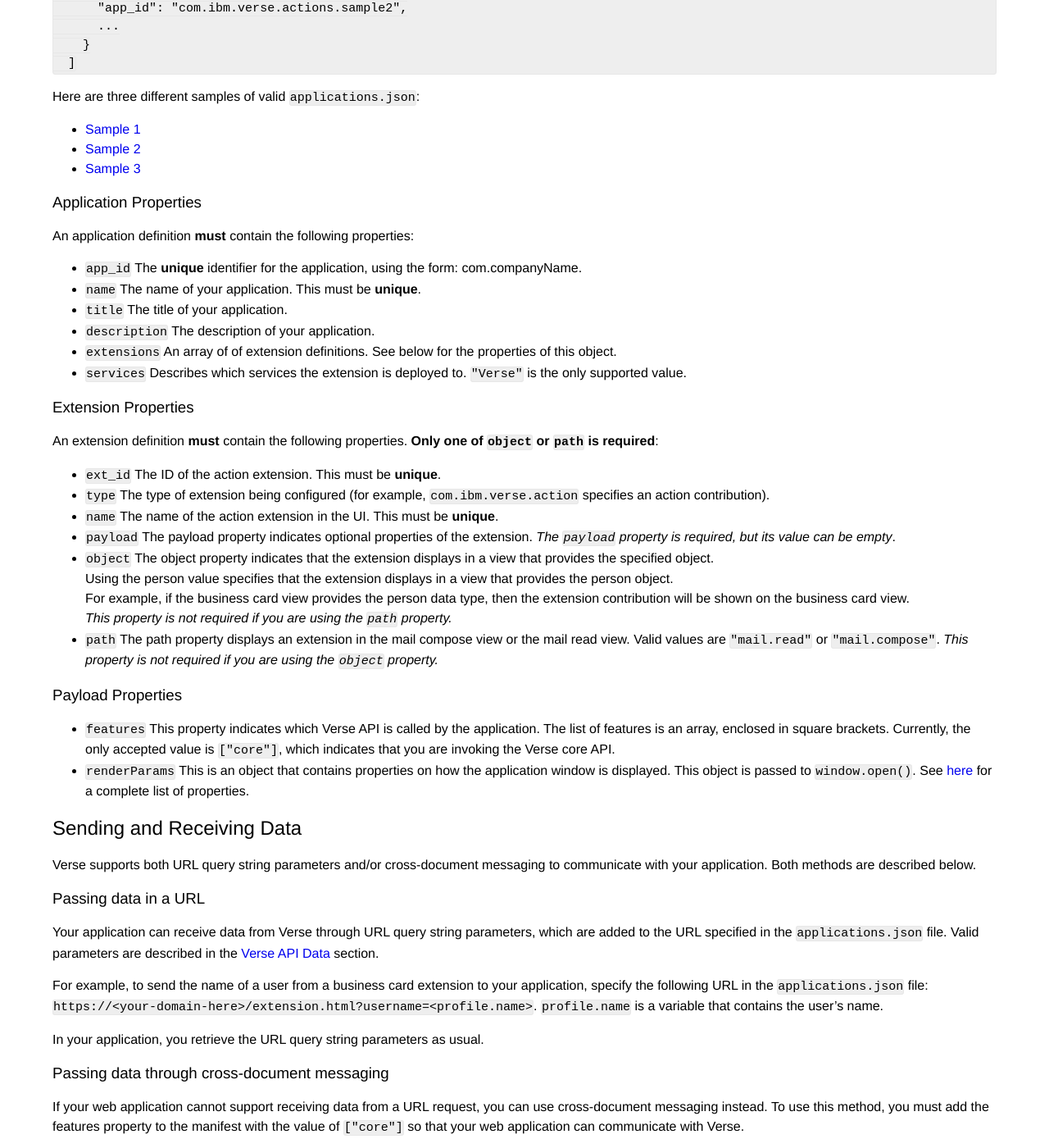
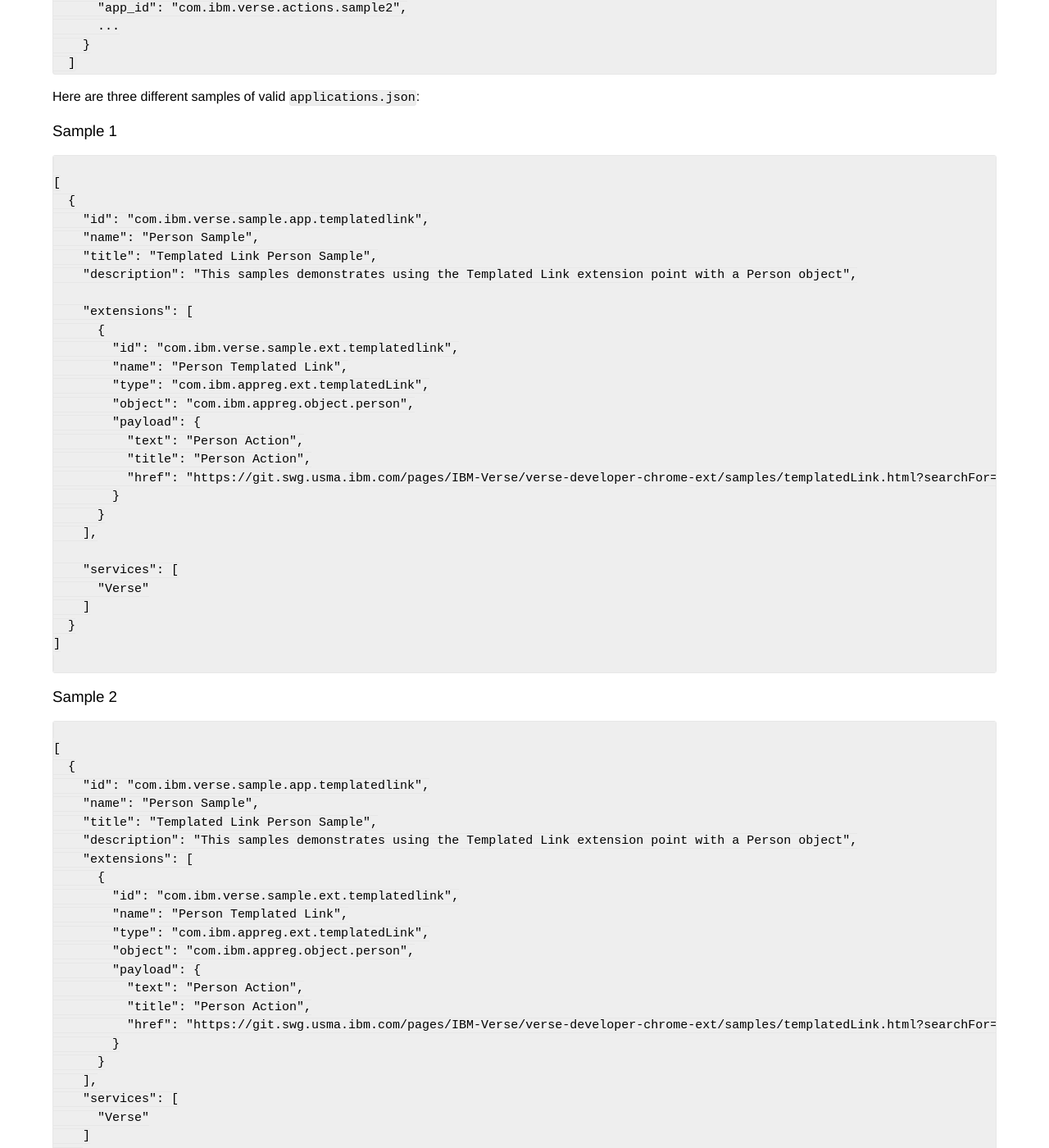
Before and after one commit to ibmverse/verse-developer, a Jekyll site: the page built from _reference/reference.md, in a window 1280 px wide and 1400 px high, scrolled down 6702 px. Shown: the whole window at 82% size. Built offline with Jekyll 4.4.1, drawn with Linux system fonts in a browser that asks for light colours; some of the changed text lies outside the part shown.

Commit message:
259482 added samples

````diff
--- a/_reference/reference.md
+++ b/_reference/reference.md
@@ -299,9 +299,182 @@
 
 Here are three different samples of valid `applications.json`:
 
-* [Sample 1][1]{:target="_blank"}
-* [Sample 2][2]{:target="_blank"}
-* [Sample 3][3]{:target="_blank"}
+### Sample 1
+
+```json
+
+[
+  {
+    "id": "com.ibm.verse.sample.app.templatedlink",
+    "name": "Person Sample",
+    "title": "Templated Link Person Sample",
+    "description": "This samples demonstrates using the Templated Link extension point with a Person object",
+
+    "extensions": [
+      {
+        "id": "com.ibm.verse.sample.ext.templatedlink",
+        "name": "Person Templated Link",
+        "type": "com.ibm.appreg.ext.templatedLink",
+        "object": "com.ibm.appreg.object.person",
+        "payload": {
+          "text": "Person Action",
+          "title": "Person Action",
+          "href": "https://git.swg.usma.ibm.com/pages/IBM-Verse/verse-developer-chrome-ext/samples/templatedLink.html?searchFor=${profile.primaryEmail}"
+        }
+      }
+    ],
+
+    "services": [
+      "Verse"
+    ]
+  }
+]
+
+```
+
+### Sample 2
+
+```json
+
+[
+  {
+    "id": "com.ibm.verse.sample.app.templatedlink",
+    "name": "Person Sample",
+    "title": "Templated Link Person Sample",
+    "description": "This samples demonstrates using the Templated Link extension point with a Person object",
+    "extensions": [
+      {
+        "id": "com.ibm.verse.sample.ext.templatedlink",
+        "name": "Person Templated Link",
+        "type": "com.ibm.appreg.ext.templatedLink",
+        "object": "com.ibm.appreg.object.person",
+        "payload": {
+          "text": "Person Action",
+          "title": "Person Action",
+          "href": "https://git.swg.usma.ibm.com/pages/IBM-Verse/verse-developer-chrome-ext/samples/templatedLink.html?searchFor=${profile.primaryEmail}"
+        }
+      }
+    ],
+    "services": [
+      "Verse"
+    ]
+  },
+  {
+    "id": "com.ibm.verse.sample.app.widget",
+    "name": "Mail Sample",
+    "title": "Mail Sample Title",
+    "description": "Mail Sample Description",
+    "extensions": [
+      {
+        "id": "com.ibm.verse.sample.ext.widget.mail.actions",
+        "name": "Mail Actions Sample",
+        "type": "com.ibm.verse.ext.widget",
+        "payload": {
+          "url": "https://git.swg.usma.ibm.com/pages/IBM-Verse/verse-developer-chrome-ext/samples/actions.html",
+          "features": [
+            "core"
+          ],
+          "actions": [
+            {
+              "id": "com.ibm.verse.ext.mail.compose.action",
+              "path": "mail.compose",
+              "text": "Mail Compose Action",
+              "title": "Mail Compose Action",
+              "location": "window",
+              "renderParams": {
+                "width": "900",
+                "height": "500"
+              }
+            }
+          ]
+        }
+      }
+    ],
+
+    "services": [
+      "Verse"
+    ]
+  }
+]
+
+```
+
+### Sample 3
+
+```json
+
+[
+  {
+    "id": "com.ibm.verse.sample.app.templatedlink",
+    "name": "Person Sample",
+    "title": "Templated Link Person Sample",
+    "description": "This samples demonstrates using the Templated Link extension point with a Person object",
+    "extensions": [
+      {
+        "id": "com.ibm.verse.sample.ext.templatedlink",
+        "name": "Person Templated Link",
+        "type": "com.ibm.appreg.ext.templatedLink",
+        "object": "com.ibm.appreg.object.person",
+        "payload": {
+          "text": "Person Action",
+          "title": "Person Action",
+          "href": "https://git.swg.usma.ibm.com/pages/IBM-Verse/verse-developer-chrome-ext/samples/templatedLink.html?searchFor=${profile.primaryEmail}"
+        }
+      }
+    ],
+    "services": [
+      "Verse"
+    ]
+  },
+  {
+    "id": "com.ibm.verse.sample.app.widget",
+    "name": "Mail Sample",
+    "title": "Mail Sample Title",
+    "description": "Mail Sample Description",
+    "extensions": [
+      {
+        "id": "com.ibm.verse.sample.ext.widget.mail.actions",
+        "name": "Mail Actions Sample",
+        "type": "com.ibm.verse.ext.widget",
+        "payload": {
+          "url": "https://git.swg.usma.ibm.com/pages/IBM-Verse/verse-developer-chrome-ext/samples/actions.html",
+          "features": [
+            "core"
+          ],
+          "actions": [
+            {
+              "id": "com.ibm.verse.ext.mail.compose.action",
+              "path": "mail.compose",
+              "text": "Mail Compose Action",
+              "title": "Mail Compose Action",
+              "location": "window",
+              "renderParams": {
+                "width": "900",
+                "height": "500"
+              }
+            },
+            {
+              "id": "com.ibm.verse.ext.mail.read.action",
+              "path": "mail.read",
+              "text": "Mail Read Action",
+              "title": "Mail Read Action",
+              "location": "window",
+              "renderParams": {
+                "width": "900",
+                "height": "500"
+              }
+            }
+          ]
+        }
+      }
+    ],
+    "services": [
+      "Verse"
+    ]
+  }
+]
+
+```
 
 ### Application Properties
 
````
